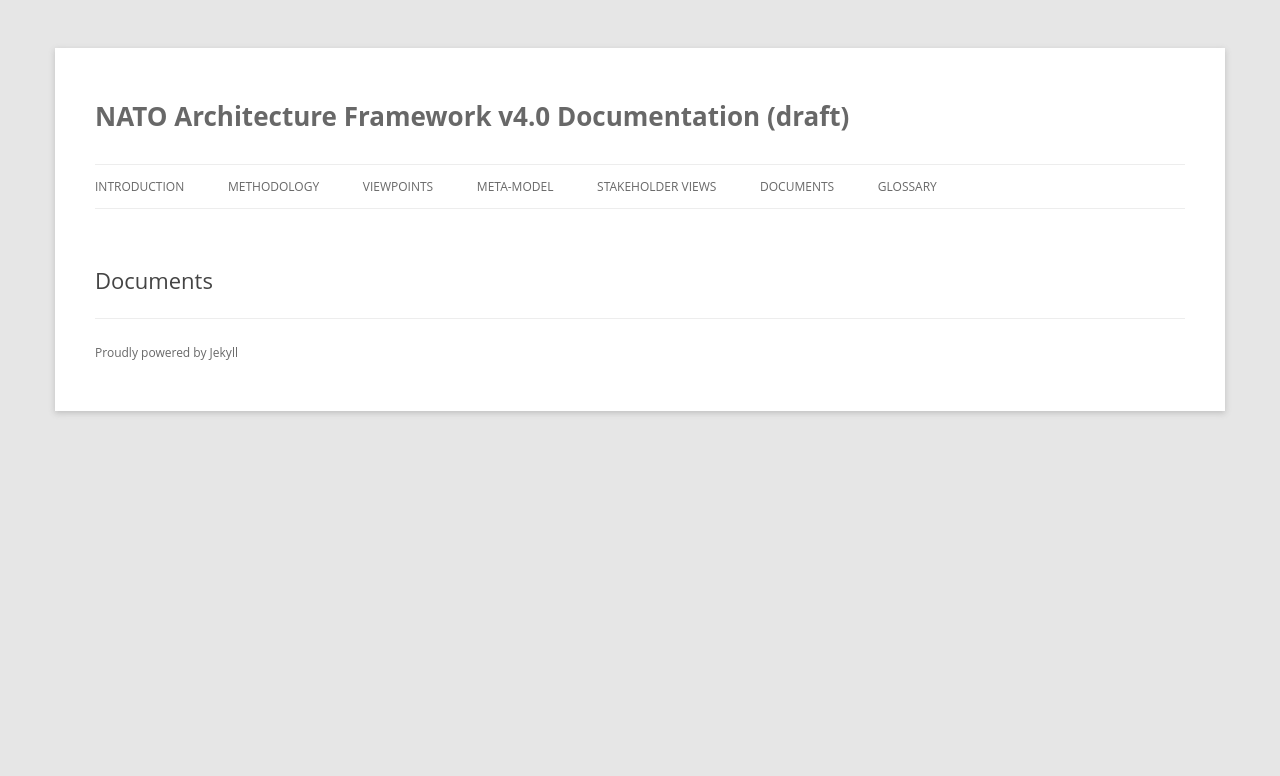
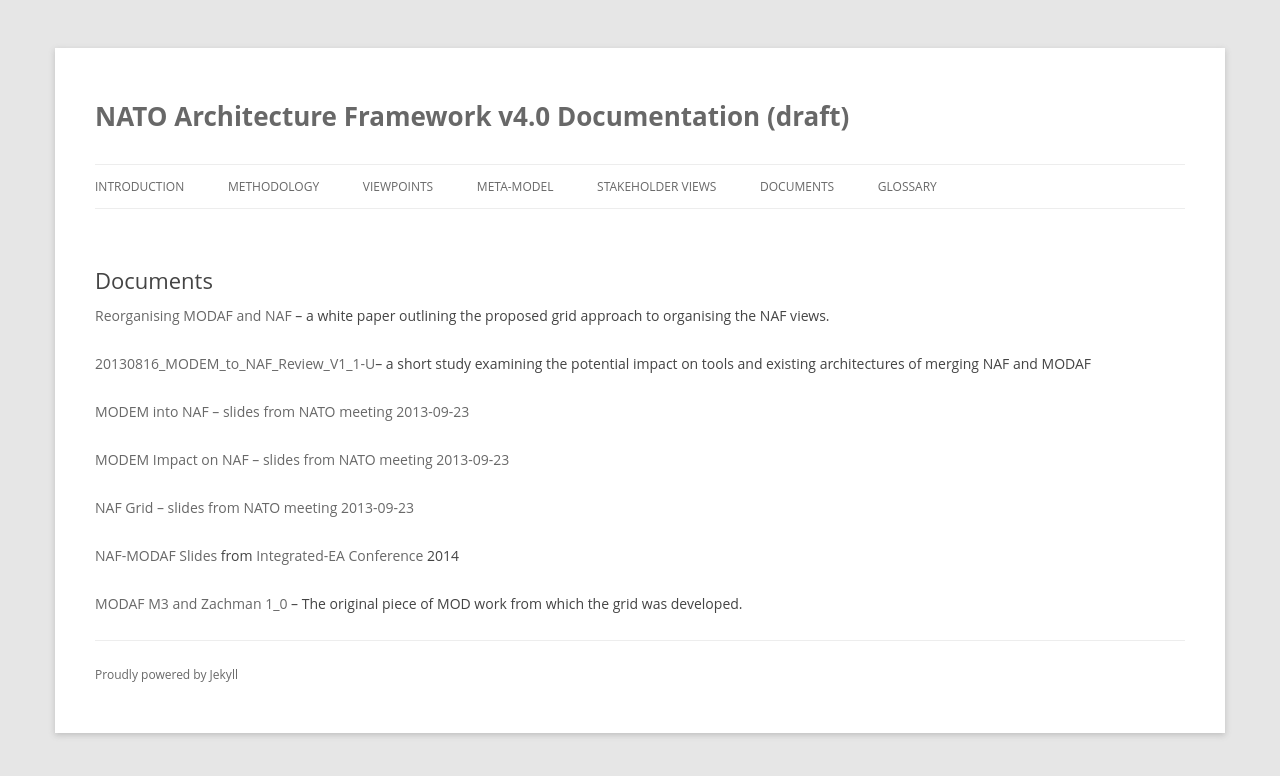
Before and after one commit to nafdocs/nafdocs.github.io, a Jekyll site: the page built from documents/index.md, in a window 1280 px wide. Shown: the top 776 px of the page. Built offline with Jekyll 4.4.1, drawn with Linux system fonts in a browser that asks for light colours; nearby versions of some CDN libraries.

Commit message:
Copy the Documents page and add a link to the Glossary page

```diff
--- a/documents/index.md
+++ b/documents/index.md
@@ -2,3 +2,30 @@
 title: Documents
 layout: page
 ---
+
+
+[Reorganising MODAF and
+NAF](http://nafdocs.org/wp-content/uploads/2013/07/Reorganising-MODAF-and-NAF.pdf)
+– a white paper outlining the proposed grid approach to organising the
+NAF views.
+
+[20130816\_MODEM\_to\_NAF\_Review\_V1\_1-U](http://nafdocs.org/wp-content/uploads/2013/07/20130816_MODEM_to_NAF_Review_V1_1-U.pdf)–
+a short study examining the potential impact on tools and existing
+architectures of merging NAF and MODAF
+
+[MODEM into NAF – slides from NATO meeting
+2013-09-23](http://nafdocs.org/wp-content/uploads/2013/07/MODEM-into-NAF.pdf)
+
+[MODEM Impact on NAF – slides from NATO meeting
+2013-09-23](http://nafdocs.org/wp-content/uploads/2013/07/MODEM-Impact-on-NAF.pdf)
+
+[NAF Grid – slides from NATO meeting
+2013-09-23](http://nafdocs.org/wp-content/uploads/2013/07/NAF-Grid.pdf)
+
+[NAF-MODAF
+Slides](http://nafdocs.org/wp-content/uploads/2013/07/Gorman-Bailey-Van-Haperen-IEA14-v2.pdf)
+from [Integrated-EA Conference](http://www.integrated-ea.com) 2014
+
+[MODAF M3 and Zachman
+1\_0](http://nafdocs.org/wp-content/uploads/2015/04/MODAF-M3-and-Zachman-1_0.pdf)
+– The original piece of MOD work from which the grid was developed.
```
Also changed, not shown: glossary/index.md (+2 -0 lines).
